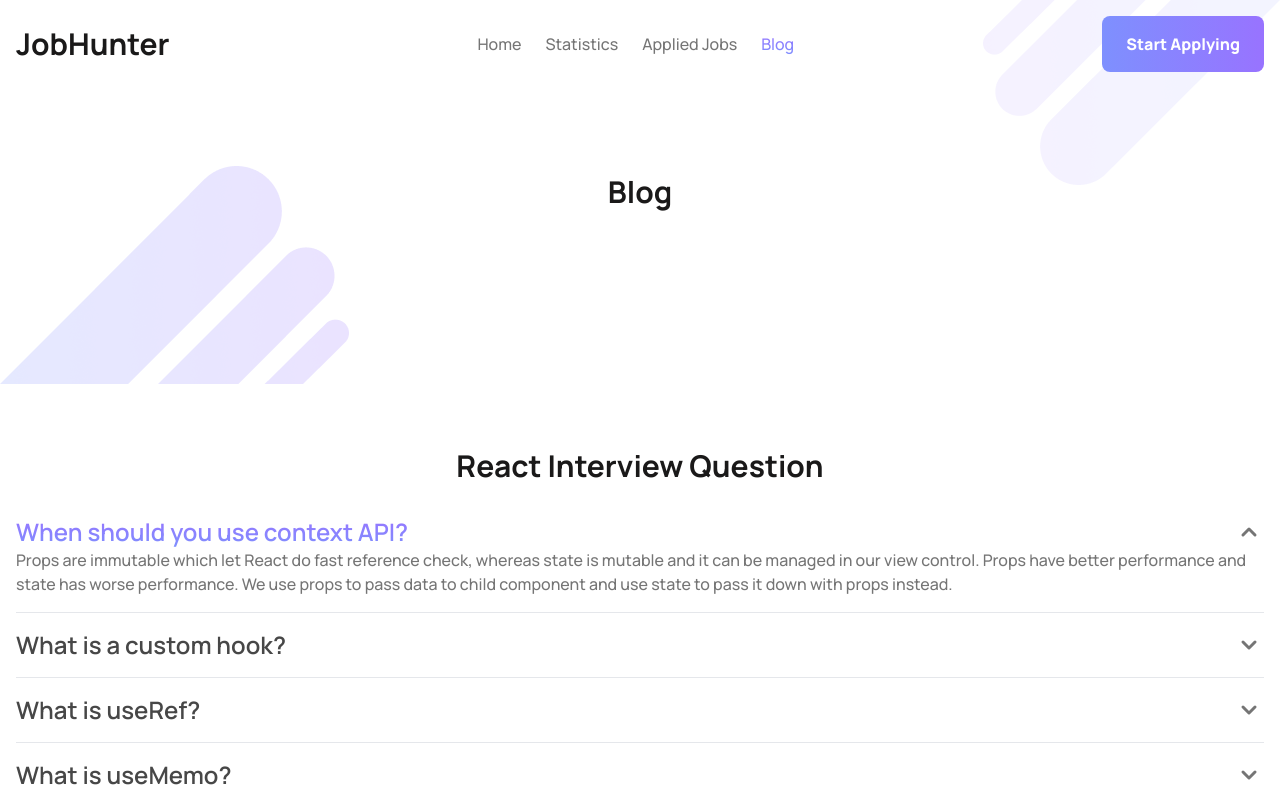
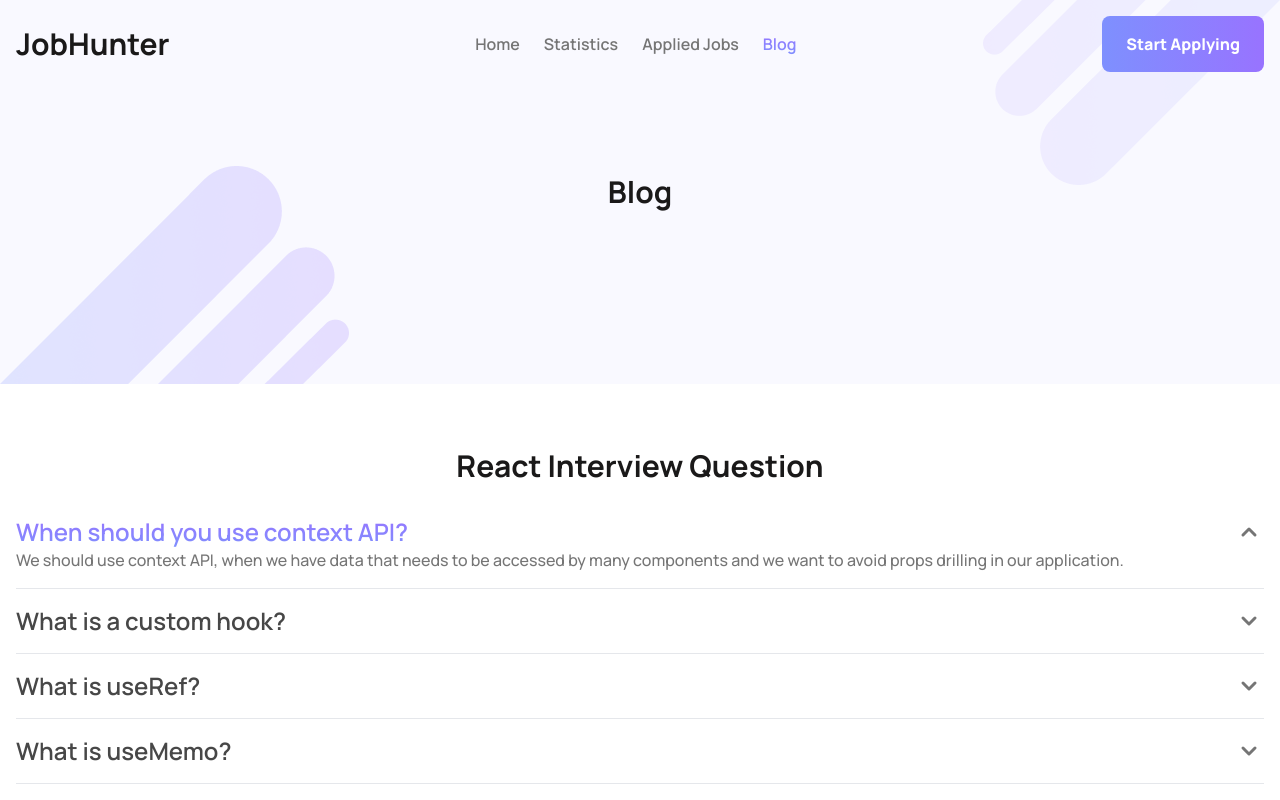
Before and after one commit to showkatali-dev/job-hunter, a React (Vite) app: page /blog in a window 1280 px wide. Shown: the top 800 px of the page. Built offline with nearby package versions, Linux system fonts and the light colour scheme.

Commit message:
adding blog component with qu. and ans.

```diff
--- a/src/components/Banner.jsx
+++ b/src/components/Banner.jsx
@@ -3,7 +3,7 @@ import person from "../assets/images/person.png";
 
 const Banner = () => {
   return (
-    <div className="grid grid-cols-1 md:grid-cols-2 gap-8 items-center my-6">
+    <div className="grid grid-cols-1 md:grid-cols-2 gap-8 items-center pt-20 bg-[#F9F9FF] mb-6">
       <div>
         <h1 className="text-5xl md:text-6xl lg:text-7xl font-bold text-primary mb-8">
           One Step
--- a/src/components/Navbar.jsx
+++ b/src/components/Navbar.jsx
@@ -12,7 +12,7 @@ const Navbar = () => {
           <h2 className="text-3xl font-bold text-primary">JobHunter</h2>
 
           {/* for larger device */}
-          <div className="hidden md:flex items-center gap-x-6">
+          <div className="hidden md:flex font-semibold items-center gap-x-6">
             <NavLink
               to="/"
               className={({ isActive }) => (isActive ? "text-linear" : "")}
@@ -51,7 +51,7 @@ const Navbar = () => {
 
         {/* for mobile device */}
         <div
-          className={`flex-col md:hidden items-start rounded gap-y-2 bg-gray-100 border p-4 absolute z-50 top-0 left-0 w-full ${
+          className={`flex-col md:hidden items-start font-semibold rounded gap-y-2 bg-gray-100 border p-4 absolute z-50 top-0 left-0 w-full shadow-lg ${
             openMenu ? "flex" : "hidden"
           }`}
         >
--- a/src/pages/AppliedJobs.jsx
+++ b/src/pages/AppliedJobs.jsx
@@ -20,7 +20,7 @@ const AppliedJobs = () => {
   return (
     <section>
       <div
-        className="banner h-72 md:h-80 lg:h-96 flex justify-center items-center"
+        className="banner bg-[#F9F9FF] h-72 md:h-80 lg:h-96 flex justify-center items-center"
         style={{ backgroundImage: `url(${bg1}), url(${bg2})` }}
       >
         <h1 className="text-3xl font-bold text-primary">Applied Jobs</h1>
--- a/src/pages/Blogs.jsx
+++ b/src/pages/Blogs.jsx
@@ -6,19 +6,19 @@ import bg1 from "../assets/images/Vector.png";
 const questions = [
   {
     qn: "When should you use context API?",
-    ans: "Props are immutable which let React do fast reference check, whereas state is mutable and it can be managed in our view control. Props have better performance and state has worse performance. We use props to pass data to child component and use state to pass it down with props instead.",
+    ans: "We should use context API, when we have data that needs to be accessed by many components and we want to avoid props drilling in our application.",
   },
   {
     qn: "What is a custom hook?",
-    ans: "useState is a react hook. It returns an array with two value. One is the current state and another is the function to update this state. It takes an initial value as argument and return an update state value whenever the setter function is called.",
+    ans: "A custom hook is a function that uses react's built-in hook (such as 'useState', 'useEffect' etc) to provide some reusable logic, that allow us to extract common logic from our component into a separate function. It makes our code more reusable and easier.",
   },
   {
     qn: "What is useRef?",
-    ans: "useEffect is a react hook that allows us to perform side effects in our component. The purpose of useEffect is fetching data as well as direct DOM updates, performing different types of add event listener and also timer related function.",
+    ans: "'useRef' is a react hook that is used to store a value that persists across re-renders of a component. It is a mutable ref. Most of the case, we use it to reference a DOM element or store a value.",
   },
   {
     qn: "What is useMemo?",
-    ans: "React is a javascript library that is used for building user interface. It works by creating a virtual representation of user interface called Virtual DOM, which allows React to efficiently update and render changes in response to user interaction and data changes.",
+    ans: "'useMemo is a react hook that allows us to memoize expensive calculations so that they are only re-computed when their dependencies change. This can help to optimize the performance of our components by avoiding unnecessary re-calculations.",
   },
 ];
 
@@ -31,7 +31,7 @@ const Blogs = () => {
   return (
     <section>
       <div
-        className="banner h-72 md:h-80 lg:h-96 flex justify-center items-center"
+        className="banner bg-[#F9F9FF] h-72 md:h-80 lg:h-96 flex justify-center items-center"
         style={{ backgroundImage: `url(${bg1}), url(${bg2})` }}
       >
         <h1 className="text-3xl font-bold text-primary">Blog</h1>
--- a/src/pages/Home.jsx
+++ b/src/pages/Home.jsx
@@ -5,7 +5,7 @@ import JobCategory from "../components/JobCategory";
 
 const Home = () => {
   return (
-    <section className="container mx-auto p-4 mt-20">
+    <section className="container mx-auto p-4">
       <Banner />
       <JobCategory />
       <FeaturedJobs />
--- a/src/pages/JobDetails.jsx
+++ b/src/pages/JobDetails.jsx
@@ -27,7 +27,7 @@ const JobDetails = () => {
   return (
     <section>
       <div
-        className="banner h-72 md:h-80 lg:h-96 flex justify-center items-center"
+        className="banner bg-[#F9F9FF] h-72 md:h-80 lg:h-96 flex justify-center items-center"
         style={{ backgroundImage: `url(${bg1}), url(${bg2})` }}
       >
         <h1 className="text-3xl font-bold text-primary">Job Details</h1>
--- a/src/pages/Statistics.jsx
+++ b/src/pages/Statistics.jsx
@@ -20,7 +20,7 @@ const Statistics = () => {
   return (
     <section>
       <div
-        className="banner h-72 md:h-80 lg:h-96 flex justify-center items-center"
+        className="banner bg-[#F9F9FF] h-72 md:h-80 lg:h-96 flex justify-center items-center"
         style={{ backgroundImage: `url(${bg1}), url(${bg2})` }}
       >
         <h1 className="text-3xl font-bold text-primary">Statistics</h1>
```
Also changed, not shown: 1 other file (tests, documents, lock files or other folders).
